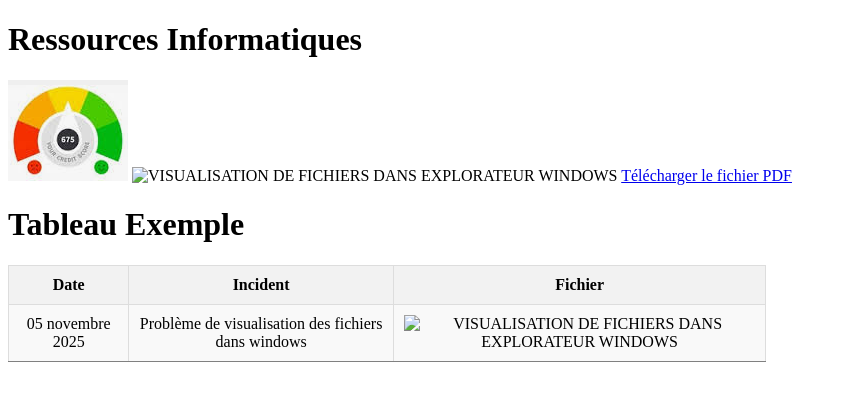
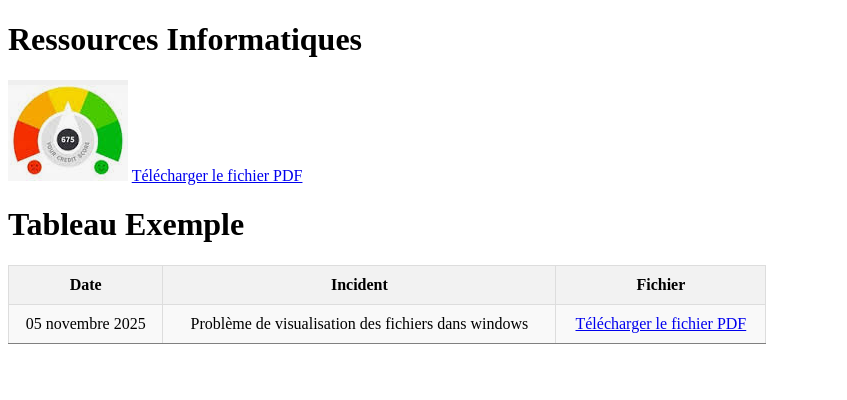
Before and after one commit to EDDYLES/EDDYLES.github.io, a plain HTML site: page index.html in a window 1280 px wide. Shown: the whole page, without its empty margins (0-847 px from the left). Drawn offline with Linux system fonts and the light colour scheme.

Commit message:
fin de journée

```diff
--- a/index.html
+++ b/index.html
@@ -34,7 +34,6 @@
  <body>
     <h1>Ressources Informatiques</h1>
     <img src="images/Tbord.png" alt="parfait" />
-<img src="images/PROC_VISUALISATION_FICHIERS.pdf" alt="VISUALISATION DE FICHIERS DANS EXPLORATEUR WINDOWS" />
 <a href="images/PROC_VISUALISATION_FICHIERS.pdf" target="_blank">Télécharger le fichier PDF</a>
     <h1>Tableau Exemple</h1>
 
@@ -49,7 +48,7 @@
         <tr>
             <td>05 novembre 2025</td>
             <td>Problème de visualisation des fichiers dans windows</td>
-            <td><img src="images/PROC_VISUALISATION_FICHIERS.pdf" alt="VISUALISATION DE FICHIERS DANS EXPLORATEUR WINDOWS" /></td>
+            <td><a href="images/PROC_VISUALISATION_FICHIERS.pdf" target="_blank">Télécharger le fichier PDF</a></td>
         </tr>
         <!-- Deuxième ligne de données -->
         <tr>
```
